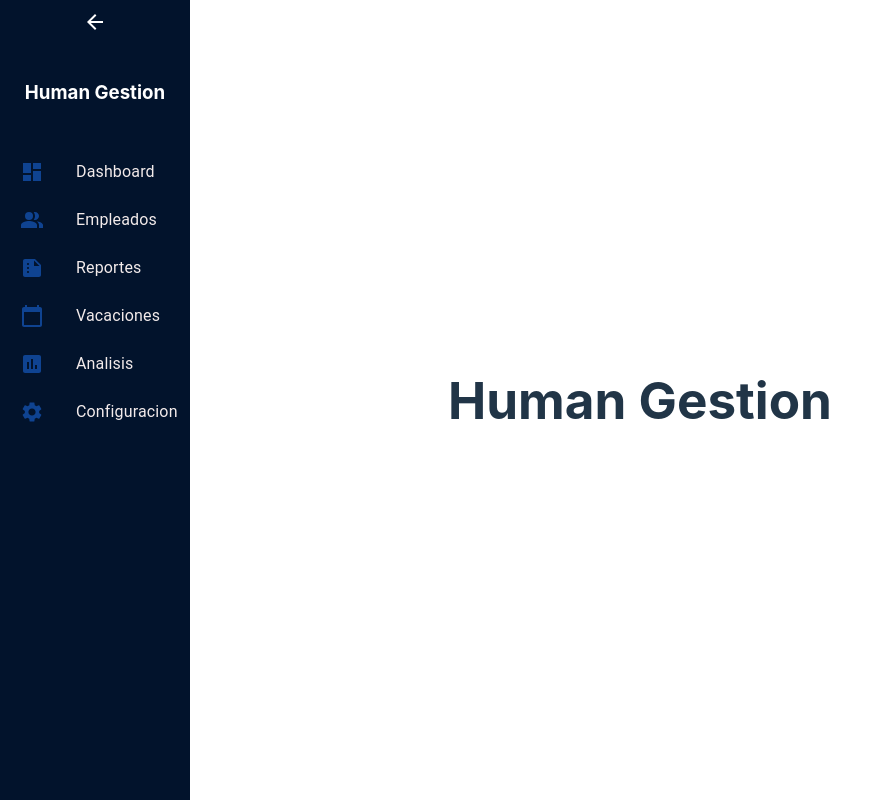
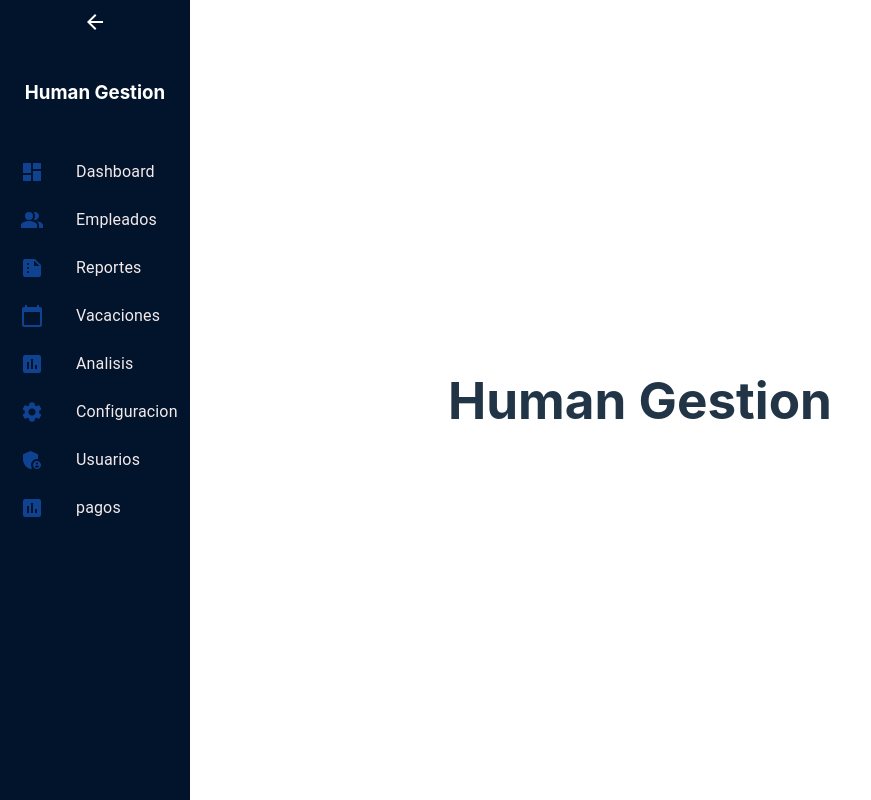
Before and after one commit to UrielHernand/Human-v1, a React (Vite) app: page /admin/dashboard in a window 1280 px wide. Shown: the whole page, without its empty margins (0-871 px from the left). Built offline with nearby package versions, Linux system fonts and the light colour scheme.

Commit message:
V1-UHC-Modulo1:Sidebar Global

```diff
--- a/src/Global/Sidebar/Sidebar.jsx
+++ b/src/Global/Sidebar/Sidebar.jsx
@@ -1,9 +1,9 @@
 import { useEffect, useRef, useState } from 'react';
 import { Link, useLocation } from 'react-router-dom';
 import { List, ListItem, ListItemIcon, ListItemText } from '@mui/material';
-import { ArrowBack, Assessment, CalendarToday,   DashboardSharp, MenuOutlined, PeopleAltSharp, Settings, Summarize } from '@mui/icons-material';
+import { AdminPanelSettings, ArrowBack, Assessment, CalendarToday,   DashboardSharp, MenuOutlined, PeopleAltSharp, Settings, Summarize } from '@mui/icons-material';
 
-import "./sidebar.css";
+import "./Sidebar.css";
 import { AdminRoutes } from '../../Models/routes';
 
 const sidebarNavItems = [
@@ -44,6 +44,18 @@ const sidebarNavItems = [
     to : AdminRoutes.CONFIGURACION,
     section : 'configuracion'
 
+  },
+  {
+    display : 'Usuarios',
+    icon : <AdminPanelSettings />,
+    to : AdminRoutes.USUARIOS,
+    section : 'usuarios'
+  },
+  {
+    display : 'pagos',
+    icon : <Assessment />,
+    to : AdminRoutes.PAGOS,
+    section : 'Pagos'
   }
 
 ];
```
